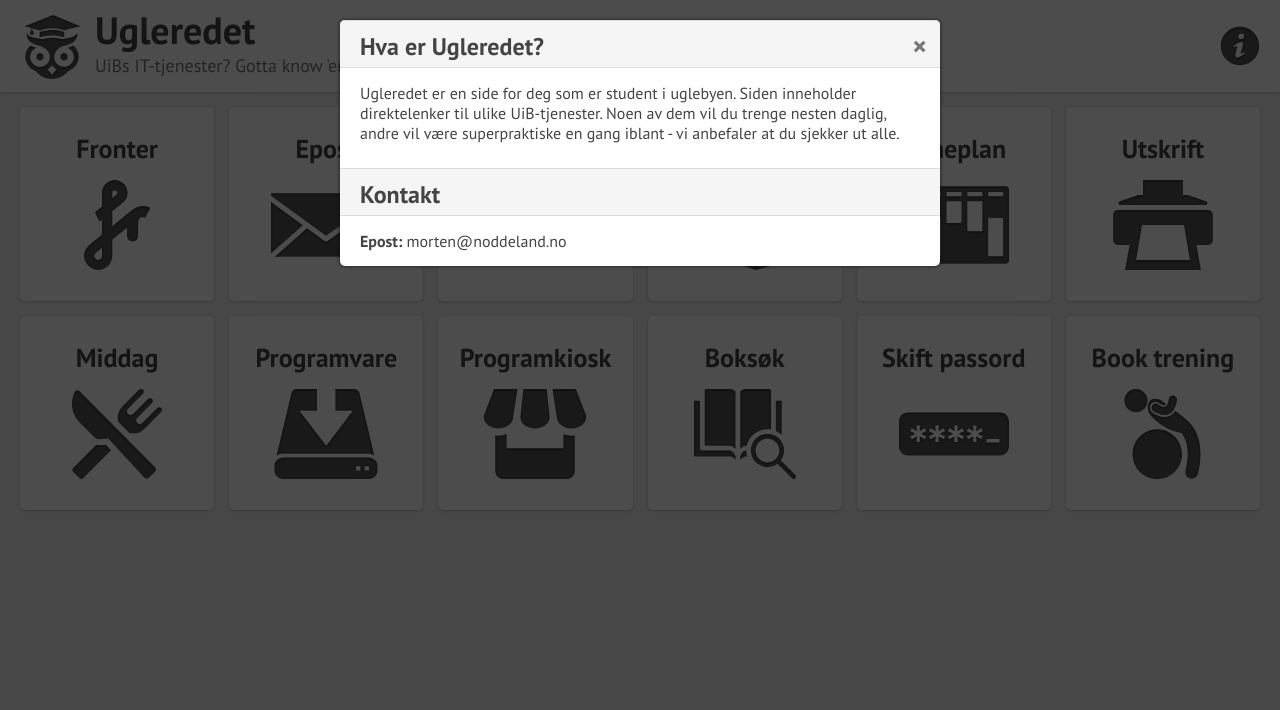
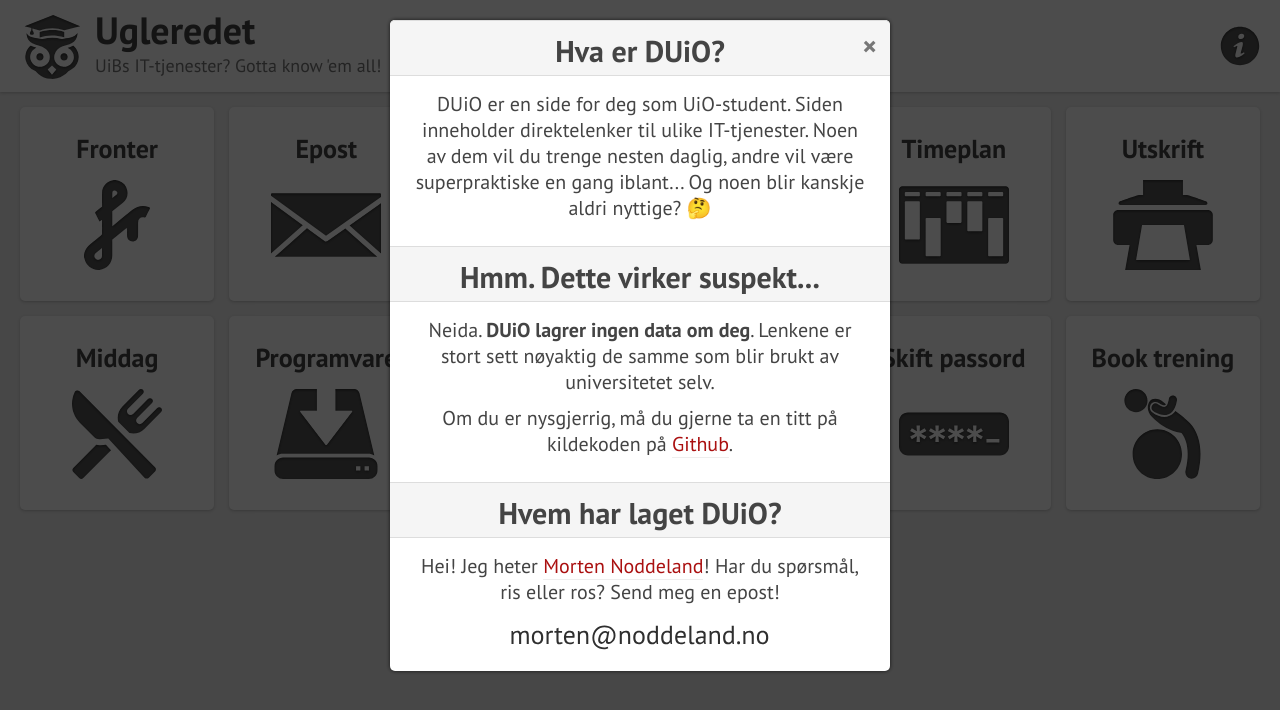
Before and after one commit to mortnod/ugleredet, a plain HTML site: page index.html in a window 1280 px wide. Both pictures are taken after a click on the icon 1240 px from the left and 46 px from the top of the page. Drawn offline with Linux system fonts and the light colour scheme.

Commit message:
Add modal content

```diff
--- a/index.html
+++ b/index.html
@@ -304,20 +304,26 @@
     <!-- Modal content -->
     <div class="modal">
       <div class="modal-header">
-        <h2>Hva er Ugleredet?</h2>
+        <h2>Hva er DUiO?</h2>
         <span class="close">&times;</span>
       </div>
       <div class="modal-content">
-        <p>Ugleredet er en side for deg som er student i uglebyen. Siden inneholder direktelenker til ulike UiB-tjenester. Noen av dem vil du trenge nesten daglig, andre vil være superpraktiske en gang iblant - vi anbefaler at du sjekker ut alle.</p>
+        <p>DUiO er en side for deg som UiO-student. Siden inneholder direktelenker til ulike IT-tjenester. Noen av dem vil du trenge nesten daglig, andre vil være superpraktiske en gang iblant... Og noen blir kanskje aldri nyttige? 🤔</p>
       </div>
       <div class="modal-header">
-        <h2>Kontakt</h2>
+        <h2>Hmm. Dette virker suspekt...</h2>
       </div>
       <div class="modal-content">
-        <p><strong>Epost:</strong> morten@noddeland.no</p>
+        <p>Neida. <strong>DUiO lagrer ingen data om deg</strong>. Lenkene er stort sett nøyaktig de samme som blir brukt av universitetet selv.</p>
+        <p>Om du er nysgjerrig, må du gjerne ta en titt på kildekoden på <a href="https://github.com/mortenvn/duio">Github</a>.</p>
       </div>
-
-
+      <div class="modal-header">
+        <h2>Hvem har laget DUiO?</h2>
+      </div>
+      <div class="modal-content">
+        <p>Hei! Jeg heter <a href="http://mvn.no">Morten Noddeland</a>! Har du spørsmål, ris eller ros? Send meg en epost!</p>
+        <img src="email.svg" class="email-svg" alt="morten[alfakrøll]noddeland[punktum]no">
+      </div>
     </div>
 
   </div>
--- a/style.css
+++ b/style.css
@@ -9,8 +9,6 @@ body {
   color: #444;
   font-family: 'PT Sans', sans-serif;
 }
-
-
 
 .wrapper {
   padding: 15px;
@@ -59,9 +57,6 @@ body {
   margin-bottom: 15px;
   text-align: center;
 }
-
-
-
 
 
 
@@ -279,26 +274,32 @@ header {
 .modal {
   background-color: white;
   margin: auto;
-  max-width: 600px;
+  margin-bottom: 20px;
+  max-width: 500px;
   border-radius: 5px;
   box-shadow: 0 0 4px rgba(0,0,0,.7);
   transition: all 0.2 s;
+  text-align: center;
 }
 
-@media (max-width: 620px) {
-  .modal {
-    margin: 10px;
-  }
+.modal p {
+  margin-bottom: 10px;
 }
+
+.modal p:last-child {
+  margin-bottom: 0;
+}
+
 
 .modal-header {
   background-color: #f5f5f5;
   margin-top: 10px;
   padding: 10px 20px 5px;
+  border-top: 1px solid #ddd;
   border-bottom: 1px solid #ddd;
-  border-top: 1px solid #ddd;
   position: relative;
   overflow: hidden;
+  font-size: 20px;
 }
 
 .modal-header:first-child {
@@ -307,7 +308,27 @@ header {
 
 .modal-content {
   padding: 15px 20px;
+  font-size: 20px;
 }
+
+@media (max-width: 520px) {
+  .modal {
+    margin: 0 10px 10px 10px;
+  }
+
+  .modal-background {
+    padding-top: 0;
+  }
+
+  .modal-header {
+    font-size: 16px;
+  }
+
+  .modal-content {
+    font-size: 16px;
+  }
+}
+
 
 /* The Close Button */
 .close {
@@ -333,4 +354,24 @@ header {
   margin-left: auto;
   cursor: pointer;
   fill: #555;
+  transition: fill 0.1s;
 }
+
+.open-modal-button:hover {
+  fill: #333;
+}
+
+.email-svg {
+  margin-top: 10px;
+  max-width: 100%;
+}
+
+.modal a {
+  color: #aa1010;
+  text-decoration: none;
+  border-bottom: 1px solid #eee;
+}
+
+.modal a:hover {
+  border-color: #aa1010;
+}
```
Also changed, not shown: email.svg (added).
